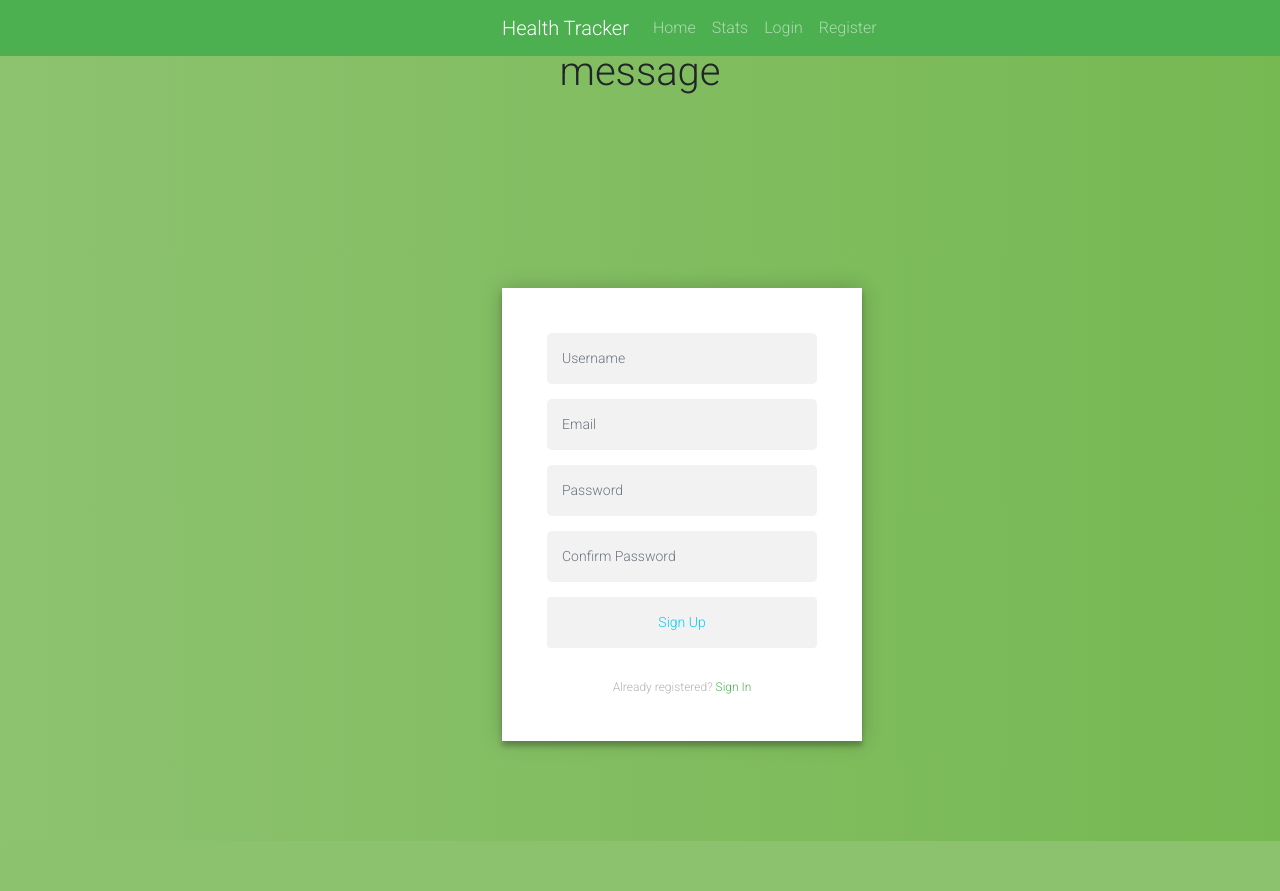
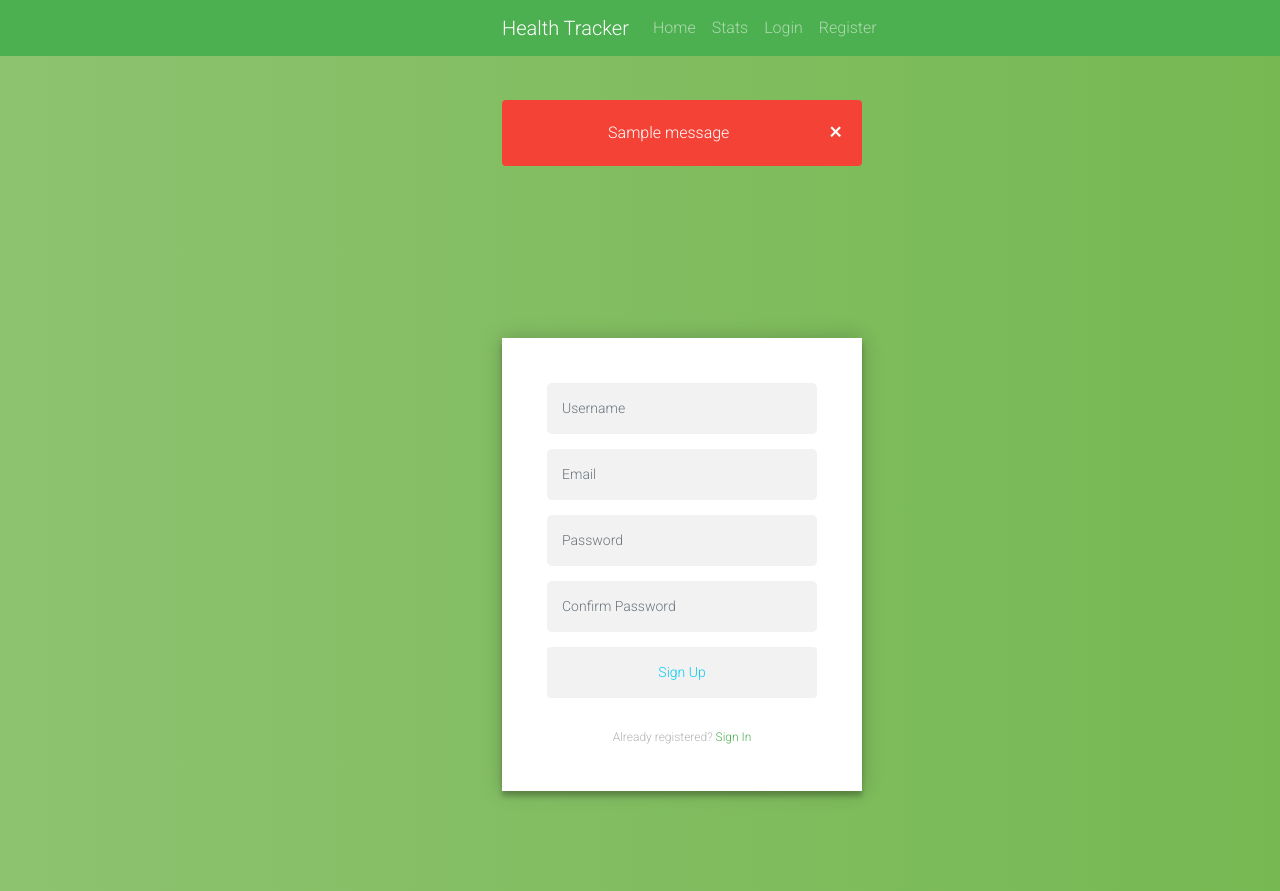
Before and after one commit to anish-kondepudi/HealthTracker, a Flask app: page /register in a window 1280 px wide. Before the commit the page ends 841 px from the top, so only its background shows below. Run offline with Flask 2, Linux system fonts and the light colour scheme; one stand-in notice (Sample message) is shown.

Commit message:
worked on flashes

```diff
--- a/static/login_registration.css
+++ b/static/login_registration.css
@@ -5,13 +5,37 @@
   padding: 8% 0 0;
   margin: auto;
 }
+
+.alert {
+  padding: 20px;
+  background-color: #f44336; /* Red */
+  color: white;
+  margin: 100px auto auto;
+  width: 360px;
+}
+
+/* The close button */
+.closebtn {
+  margin-left: 15px;
+  color: white;
+  font-weight: bold;
+  float: right;
+  font-size: 22px;
+  line-height: 20px;
+  cursor: pointer;
+  transition: 0.3s;
+}
+
+/* When moving the mouse over the close button */
+.closebtn:hover {
+  color: black;
+}
 .form {
   position: relative;
   z-index: 1;
   background: #FFFFFF;
   max-width: 360px;
-  margin: 0 auto 100px;
-  margin-top: 45%;
+  margin: 150px auto 100px;
   padding: 45px;
   text-align: center;
   box-shadow: 0 0 20px 0 rgba(0, 0, 0, 0.2), 0 5px 5px 0 rgba(0, 0, 0, 0.24);
@@ -19,6 +43,7 @@
 
 
 .form input {
+  position: relative;
   font-family: "Roboto", sans-serif;
   outline: 0;
   background: #f2f2f2;
--- a/templates/register.html
+++ b/templates/register.html
@@ -4,10 +4,17 @@
 
 {% block content %}
 <body>
-    {% for mesg in get_flashed_messages() %}
-    <h1>{{ mesg }}</h1>
-    {% endfor %}
-  </body>
+        {% if get_flashed_messages() %}
+            {% for msg in get_flashed_messages() %}
+                <div class="alert">
+                <span class="closebtn" onclick="this.parentElement.style.display='none';">&times;</span>
+                    {{msg}}
+                </div>
+            {% endfor %}
+        {% endif %}
+
+</body>
+
 <div class="login-page">
 </form>
   <div class="form">
```
